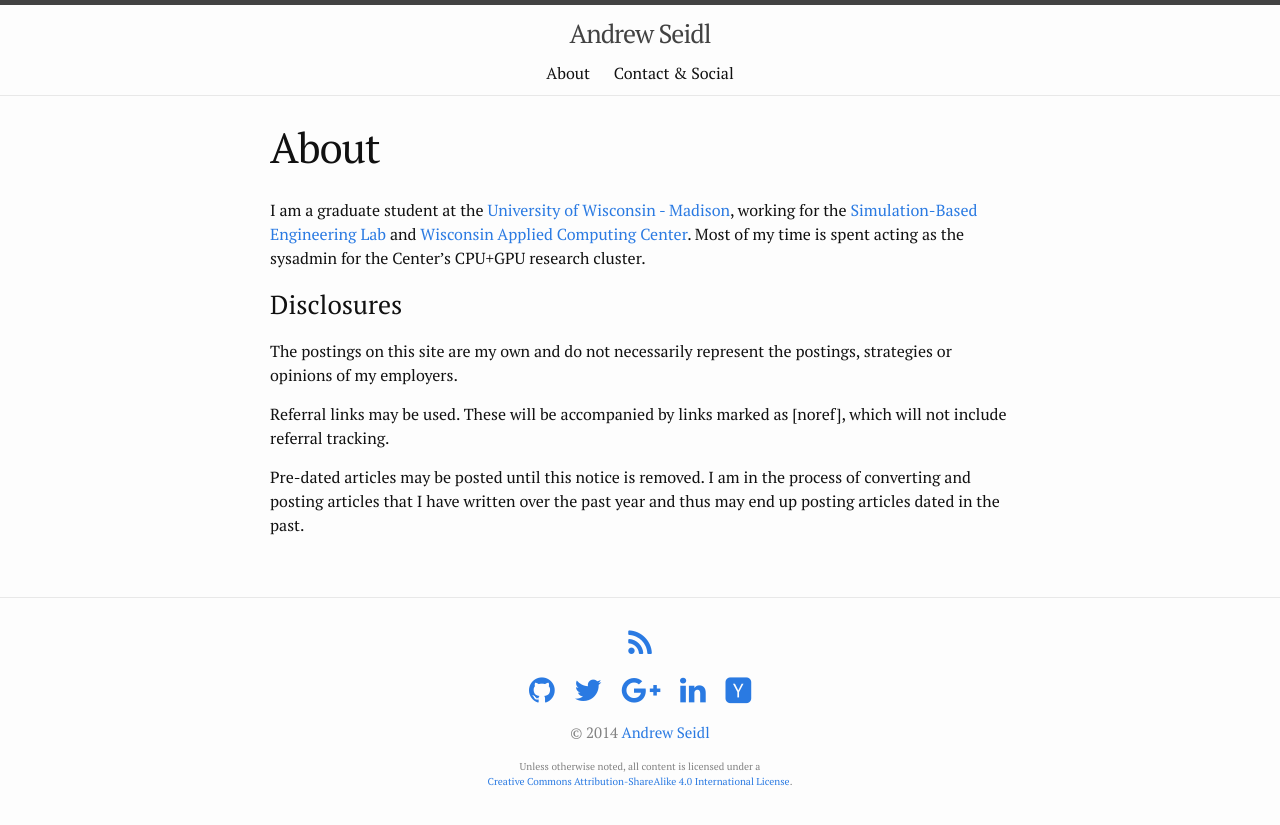
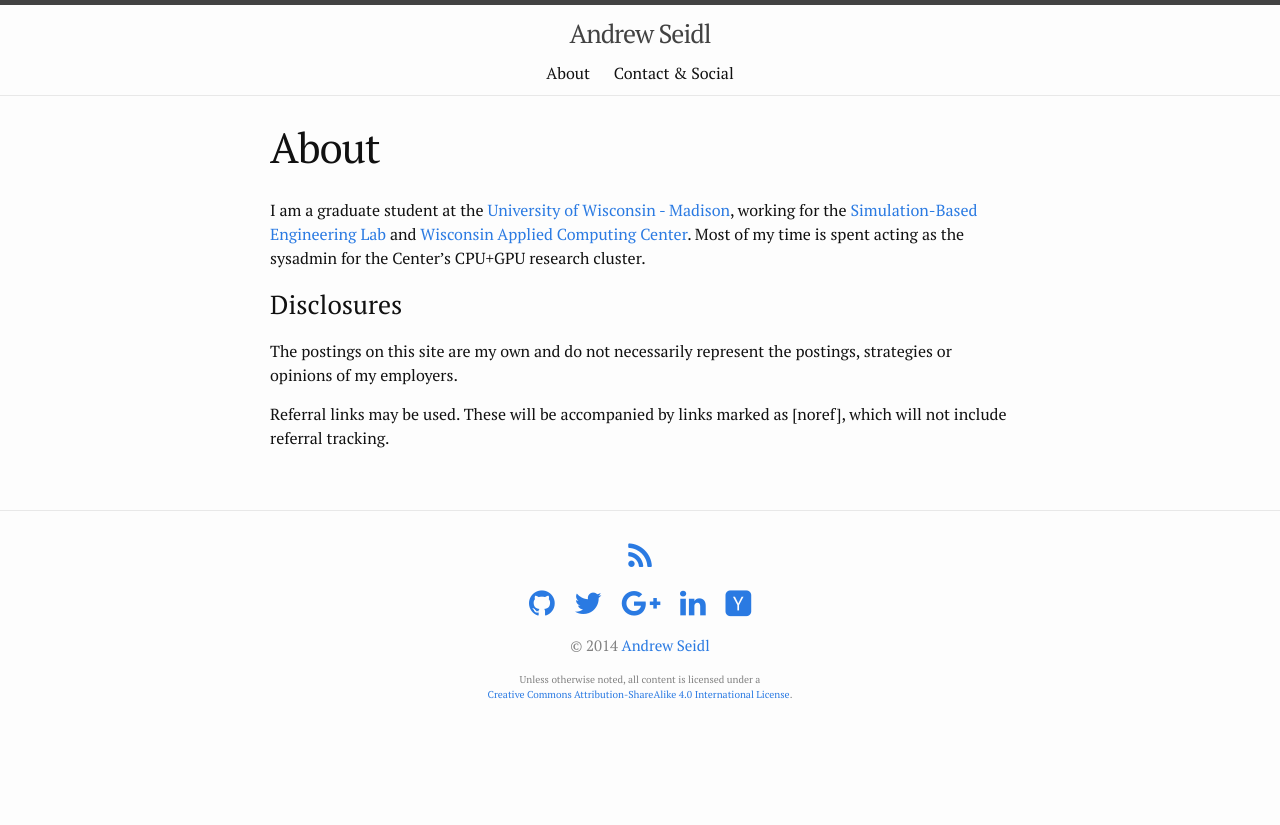
Before and after one commit to andrewseidl/andrewseidl.com, a Jekyll site: the page built from about.md, in a window 1280 px wide. Shown: the top 825 px of the page. Built offline with Jekyll 4.4.1, drawn with Linux system fonts in a browser that asks for light colours; nearby versions of some CDN libraries.

Commit message:
remove pre-dated notice

```diff
--- a/about.md
+++ b/about.md
@@ -10,5 +10,3 @@ I am a graduate student at the [University of Wisconsin - Madison](http://www.wi
 The postings on this site are my own and do not necessarily represent the postings, strategies or opinions of my employers.
 
 Referral links may be used. These will be accompanied by links marked as \[noref\], which will not include referral tracking.
-
-Pre-dated articles may be posted until this notice is removed. I am in the process of converting and posting articles that I have written over the past year and thus may end up posting articles dated in the past.
```
